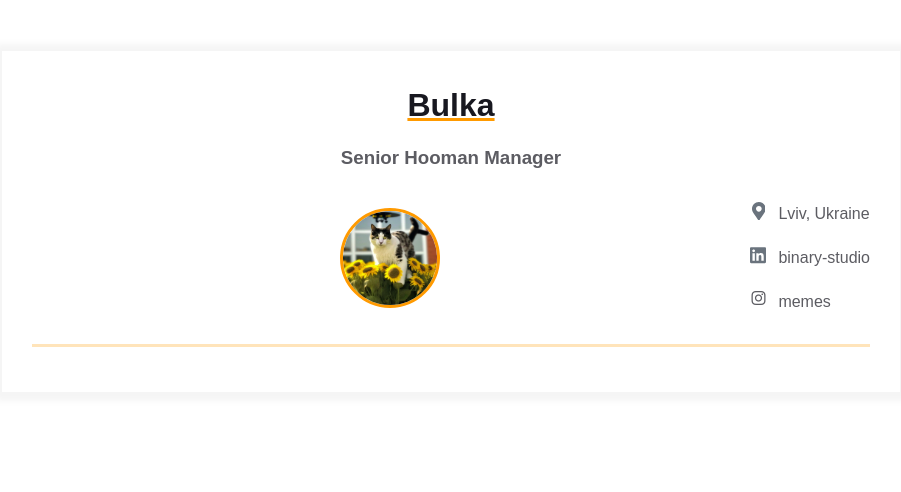
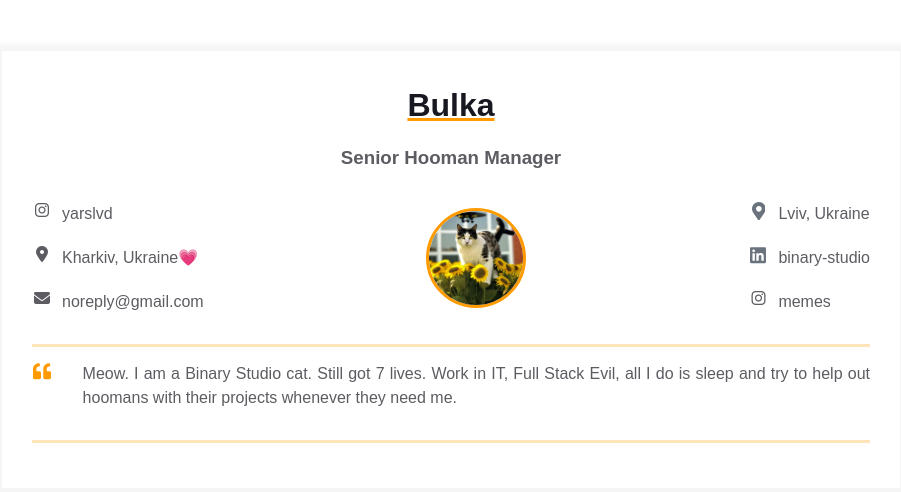
Before and after one commit to yarslvd/homepage, a plain HTML site: page index.html in a window 1280 px wide. Shown: the whole page, without its empty margins (189-1090 px from the left). Drawn offline with Linux system fonts and the light colour scheme.

Commit message:
updated contacts, added intro block

```diff
--- a/index.html
+++ b/index.html
@@ -16,7 +16,26 @@
               <h3 class="contact-info__sub-header">Senior Hooman Manager</h3>
 
               <div class="contact_info_container fh">
-                <div class="contact-info__block"></div>
+                <div class="contact-info__block">
+                    <a href="https://www.instagram.com/yarslvd" rel="author" class="contact-info__item" target="_blank">
+                        <div class="contact-info__item-icon-wrapper">
+                            <i class="fa-brands fa-instagram contact-info__item-icon"></i>
+                        </div>
+                        <span>yarslvd</span>
+                    </a>
+                    <a href="https://www.google.com/maps/place/kharkiv/data=!4m2!3m1!1s0x4127a09f63ab0f8b:0x2d4c18681aa4be0a?sa=X&ved=2ahUKEwiiicaKiM3_AhVTPuwKHRvTAvcQ8gF6BAgVEAE" rel="author" class="contact-info__item" target="_blank">
+                        <div class="contact-info__item-icon-wrapper">
+                            <i class="fa-solid fa-location-dot"></i>
+                        </div>
+                        <span>Kharkiv, Ukraine&#128151;</span>
+                    </a>
+                    <a href="mailto:noreply@gmail.com" rel="author" class="contact-info__item" target="_blank">
+                        <div class="contact-info__item-icon-wrapper">
+                            <i class="fa-solid fa-envelope"></i>
+                        </div>
+                        <span>noreply@gmail.com</span>
+                    </a>
+                </div>
 
                 <div class="contact-info__block contact-info__block--center">
                   <img class="contact-info__avatar" src="assets/avatar.png" alt="Avatar">
@@ -53,6 +72,24 @@
               </div>
             </div>
           </div>
+          <div class="container">
+            <div class="resume__block">
+              <div class="intro">
+                <div class="intro__icon-wrapper">
+                  <svg class="intro__icon" xmlns="http://www.w3.org/2000/svg" viewBox="0 0 512 512">
+                    <path
+                      d="M464 256h-80v-64c0-35.3 28.7-64 64-64h8c13.3 0 24-10.7 24-24V56c0-13.3-10.7-24-24-24h-8c-88.4 0-160 71.6-160 160v240c0 26.5 21.5 48 48 48h128c26.5 0 48-21.5 48-48V304c0-26.5-21.5-48-48-48zm-288 0H96v-64c0-35.3 28.7-64 64-64h8c13.3 0 24-10.7 24-24V56c0-13.3-10.7-24-24-24h-8C71.6 32 0 103.6 0 192v240c0 26.5 21.5 48 48 48h128c26.5 0 48-21.5 48-48V304c0-26.5-21.5-48-48-48z">
+                    </path>
+                  </svg>
+                </div>
+                <p class="intro_text">Meow.
+                  I am a Binary Studio cat. Still got 7 lives. Work in IT, Full Stack Evil,
+                  all I do is sleep and try to help out hoomans with their projects whenever
+                  they need me.
+                </p>
+              </div>
+            </div>
+          </div>
         </div>
       </main>
   </body>
```
